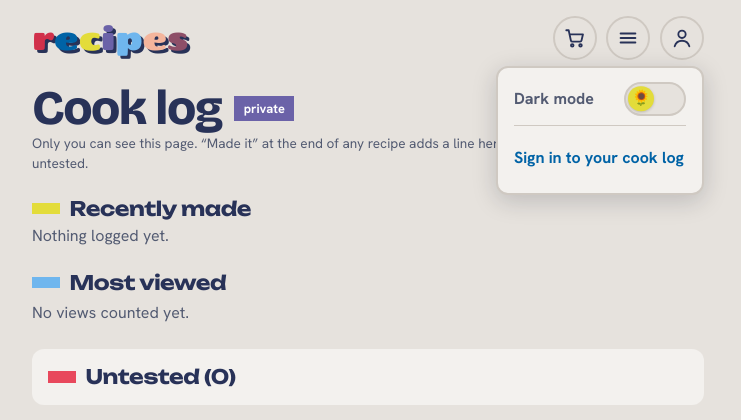
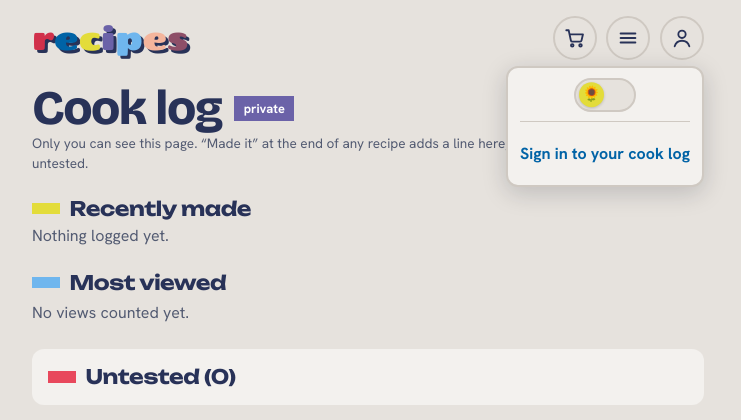
Before and after one commit to cgoettel/recipes, a Python web app: template site/src/recipes_site/templates/me.html in a window 1280 px wide, after a click that opens the changed part. Shown: the top 420 px of the page, without its empty margins (272-1013 px from the left). Run offline with Jinja, Linux system fonts and the light colour scheme; the template is opened without the code that fills it, so the values that code supplies are empty; style sheets or scripts are compiled from the project's sources.

Commit message:
fix(site): the menu overlays the page; the person dropdown shrinks to fit

```diff
--- a/site/src/recipes_site/static/input.css
+++ b/site/src/recipes_site/static/input.css
@@ -97,7 +97,7 @@
   .small { font-size: 0.85rem; }
 
   /* Header: the wordmark plus mural stripes */
-  .site-header { max-width: 44rem; width: 100%; margin: 0 auto; box-sizing: border-box; padding: 1rem 1rem 0.75rem; display: flex; align-items: center; gap: 0.6rem; }
+  .site-header { position: relative; max-width: 44rem; width: 100%; margin: 0 auto; box-sizing: border-box; padding: 1rem 1rem 0.75rem; display: flex; align-items: center; gap: 0.6rem; }
   .wordmark { font-family: var(--font-brand); font-size: 2.1rem; line-height: 1; text-decoration: none; white-space: nowrap; letter-spacing: -0.01em; }
   .wordmark span { text-shadow: 3px 3px 0 var(--color-shade); }
   .wm-1 { color: var(--color-crimson); } .wm-2 { color: var(--color-cobalt); } .wm-3 { color: var(--color-yellow); }
@@ -115,8 +115,8 @@
   .person.is-owner { border-color: var(--color-yellow); }
   .person-emoji { font-size: 1.4rem; line-height: 1; }
 
-  /* The menu drops in under the header. */
-  .panel { max-width: 44rem; width: 100%; margin: 0 auto; box-sizing: border-box; padding: 0 1rem 0.9rem; display: flex; flex-direction: column; gap: 0.6rem; border-bottom: 2px solid var(--color-line); }
+  /* The menu overlays the page from the header's bottom edge. */
+  .panel { position: absolute; top: 100%; left: 1rem; right: 1rem; z-index: 20; box-sizing: border-box; padding: 0.6rem 1rem 1rem; display: flex; flex-direction: column; gap: 0.6rem; border: 2px solid var(--color-line); border-radius: 12px; background: var(--color-surface); box-shadow: 0 6px 24px rgb(11 16 32 / 0.18); }
   .panel[hidden] { display: none; }
   .menu-links { list-style: none; margin: 0; padding: 0; }
   .menu-links a { display: flex; justify-content: space-between; align-items: center; gap: 1rem; min-height: 44px; border-bottom: 1px solid var(--color-line); color: var(--color-text); text-decoration: none; font-weight: 700; font-size: 1.05rem; }
@@ -127,12 +127,11 @@
      overlaid under the button rather than pushing the page down. visibility
      (not just opacity) takes it out of the tab order while closed. */
   .person-wrap { position: relative; display: inline-flex; flex: none; }
-  .person-pop { position: absolute; top: calc(100% + 0.4rem); right: 0; z-index: 20; min-width: 13rem; padding: 0.85rem 1rem; border: 2px solid var(--color-line); border-radius: 12px; background: var(--color-surface); box-shadow: 0 6px 24px rgb(11 16 32 / 0.18); text-align: left; opacity: 0; transform: translateY(-4px); pointer-events: none; visibility: hidden; transition: opacity 120ms ease, transform 120ms ease, visibility 0s linear 120ms; }
+  .person-pop { position: absolute; top: calc(100% + 0.4rem); right: 0; z-index: 20; width: max-content; padding: 0.6rem 0.75rem; border: 2px solid var(--color-line); border-radius: 12px; background: var(--color-surface); box-shadow: 0 6px 24px rgb(11 16 32 / 0.18); text-align: left; opacity: 0; transform: translateY(-4px); pointer-events: none; visibility: hidden; transition: opacity 120ms ease, transform 120ms ease, visibility 0s linear 120ms; }
   .person-pop.is-open { opacity: 1; transform: translateY(0); pointer-events: auto; visibility: visible; transition: opacity 120ms ease, transform 120ms ease, visibility 0s; }
-  .pop-row { display: flex; align-items: center; justify-content: space-between; gap: 1.25rem; }
-  .pop-label { font-weight: 700; color: var(--color-muted); }
+  .pop-row { display: flex; align-items: center; justify-content: center; }
   .pop-row-link { margin-top: 0.6rem; padding-top: 0.6rem; border-top: 1px solid var(--color-line); }
-  .pop-link { flex: 1; margin: 0 -1rem; padding: 0.5rem 1rem; min-height: 44px; box-sizing: border-box; display: flex; align-items: center; font-weight: 700; color: var(--color-accent); text-decoration: none; }
+  .pop-link { flex: 1; margin: 0 -0.75rem; padding: 0.5rem 0.75rem; white-space: nowrap; min-height: 44px; box-sizing: border-box; display: flex; align-items: center; font-weight: 700; color: var(--color-accent); text-decoration: none; }
   .pop-link:hover { background: var(--color-bg); }
 
   /* Dark-mode pill: 🌻 parked left in light, 🌘 slid right in dark. */
--- a/site/src/recipes_site/templates/base.html
+++ b/site/src/recipes_site/templates/base.html
@@ -46,8 +46,7 @@
       </button>
       <div id="person-pop" class="person-pop" role="menu">
         <div class="pop-row">
-          <span class="pop-label">Dark mode</span>
-          <button type="button" id="theme-pill" class="theme-pill" role="switch" aria-checked="false" aria-label="Toggle light or dark">
+          <button type="button" id="theme-pill" class="theme-pill" role="switch" aria-checked="false" aria-label="Dark mode">
             <span class="theme-pill-knob" aria-hidden="true"></span>
           </button>
         </div>
@@ -56,8 +55,8 @@
         </div>
       </div>
     </div>
-  </header>
-  <div class="panel" id="panel-menu" data-panel="menu" hidden>
+    {# The menu overlays the page, dropped from the header's bottom edge. #}
+    <div class="panel" id="panel-menu" data-panel="menu" hidden>
     <ul class="menu-links">
       <li><a href="/">All recipes</a></li>
       <li><a href="/list">Shopping list</a></li>
@@ -67,7 +66,8 @@
     <nav class="jump" aria-label="Categories">
       {% for cat in nav_categories() %}<a href="/#{{ cat.slug }}" class="chip chip-{{ cat.color }}">{{ cat.title | lower }}</a>{% endfor %}
     </nav>
-  </div>
+    </div>
+  </header>
   <main class="page">
     {% block content %}{% endblock %}
   </main>
```
Also changed, not shown: site/CHANGELOG.md.
